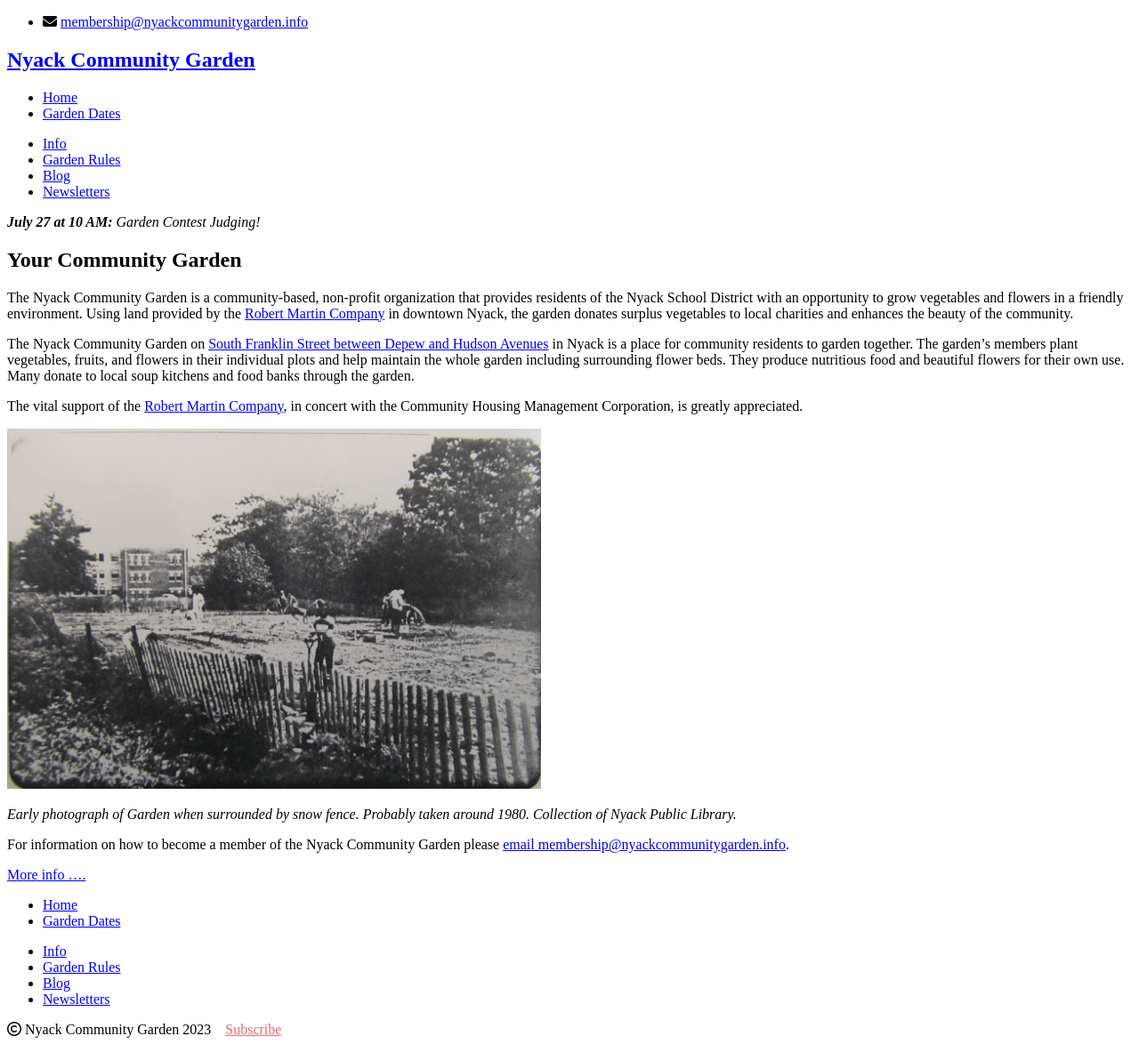
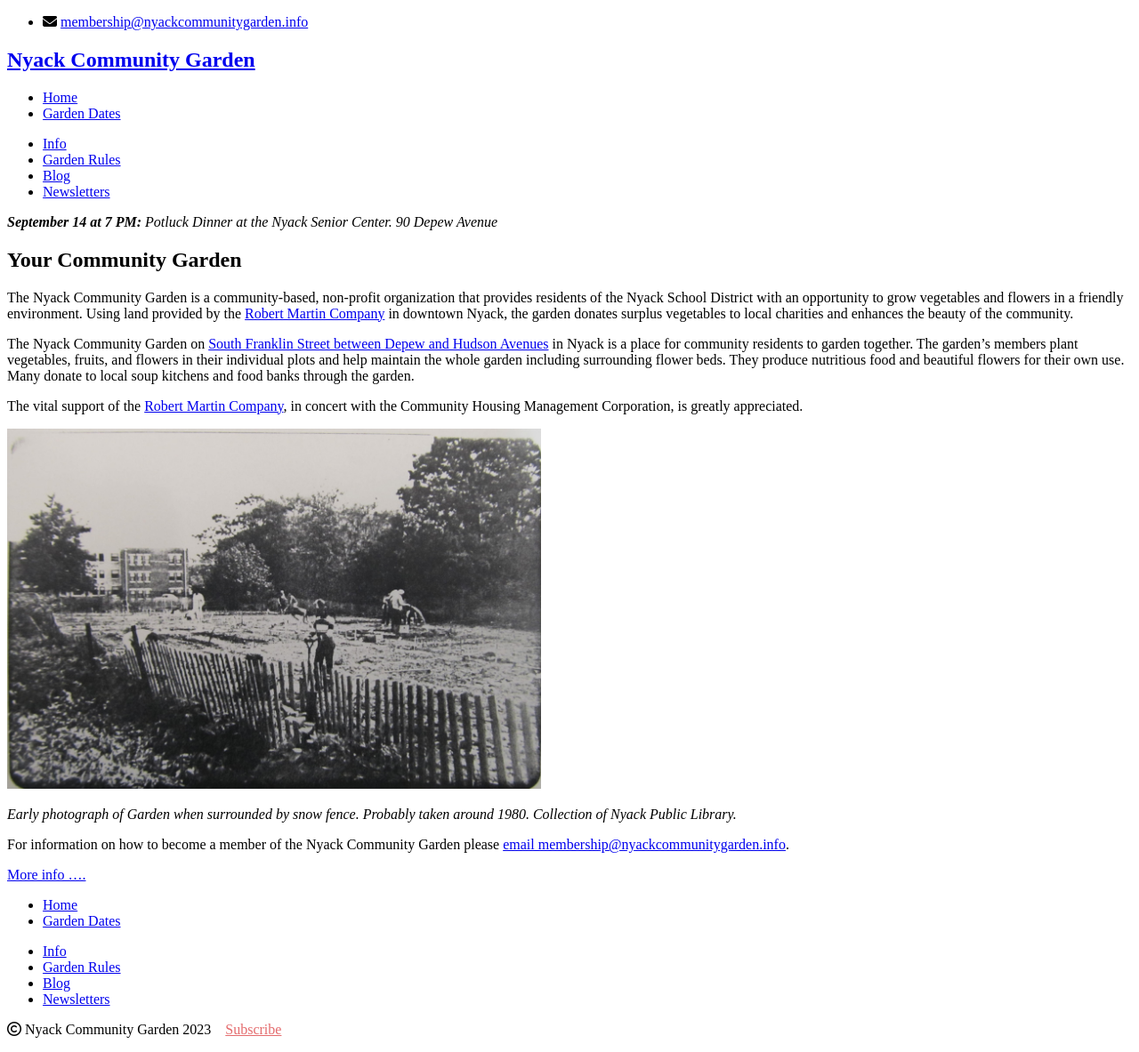
Before and after one commit to bosborne/nyackcommunitygarden, a Jekyll site: the page built from index.md, in a window 1280 px wide. Shown: the whole page at 89% size. Built offline with Jekyll 4.4.1, drawn with Linux system fonts in a browser that asks for light colours; nearby versions of some CDN libraries; library files that are not in the unit come from our copies.

Commit message:
Update date

```diff
--- a/_layouts/default.html
+++ b/_layouts/default.html
@@ -22,7 +22,7 @@
       <div class="bannerbox">
         <p>
           <i>
-            <b>July 27 at 10 AM: </b>Garden Contest Judging!
+            <b>September 14 at 7 PM: </b>Potluck Dinner at the Nyack Senior Center. 90 Depew Avenue
           </i>
         </p>
       </div>
```
